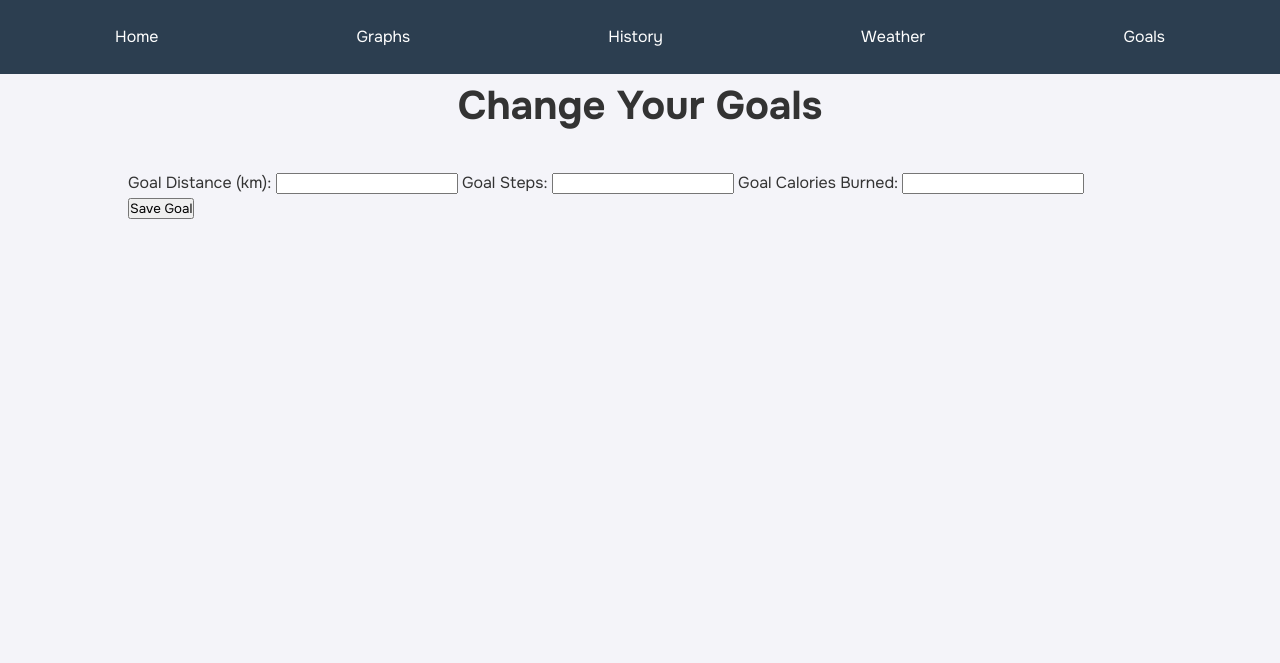
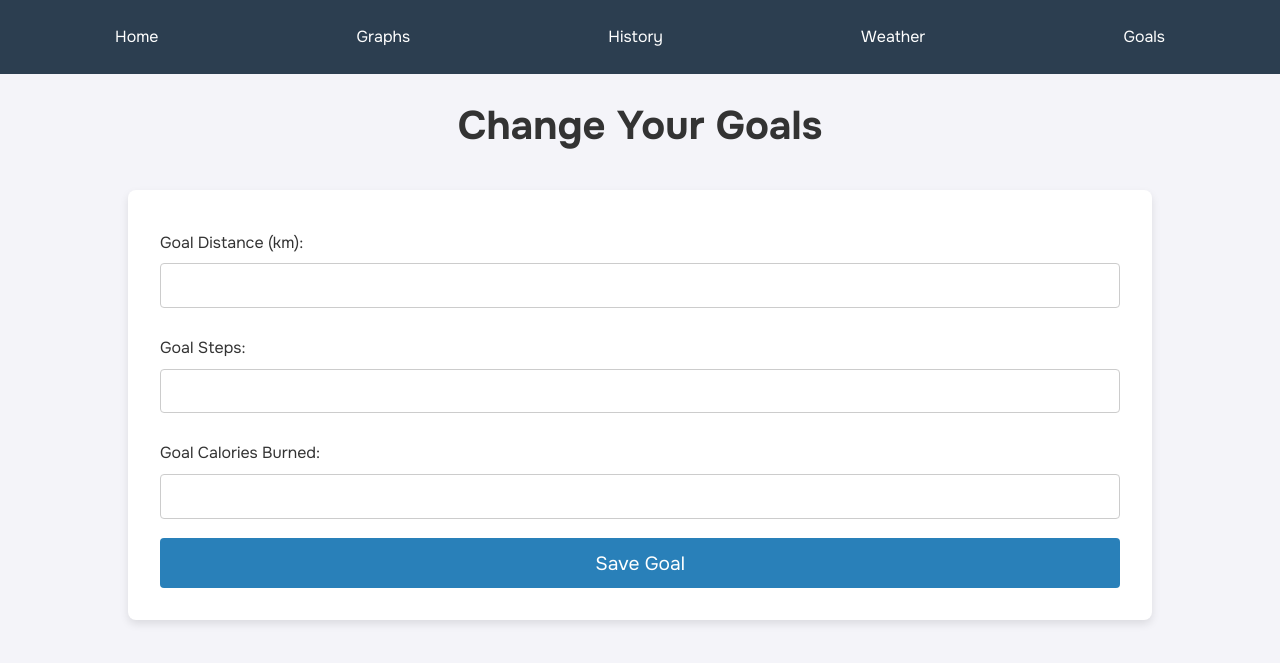
Before and after one commit to thatnoobgamer/hackabyte-submission, a Flask app: page /goals in a window 1280 px wide. Shown: the top 663 px of the page. Run offline with Flask 3, Linux system fonts and the light colour scheme.

Commit message:
made goals page look nice

```diff
--- a/static/css/styles.css
+++ b/static/css/styles.css
@@ -222,3 +222,45 @@ canvas {
   display: flex;
   float: left;
 }
+
+#goalForm {
+  background-color: white;
+  padding: 2rem;
+  border-radius: 8px;
+  box-shadow: 0 4px 8px rgba(0, 0, 0, 0.1);
+  margin-bottom: 3rem;
+}
+
+#goalForm label {
+  display: block;
+  margin: 0.5rem 0;
+}
+
+#goalForm input {
+  width: 100%;
+  padding: 0.8rem;
+  margin-bottom: 1.2rem;
+  border-radius: 4px;
+  border: 1px solid #ccc;
+}
+
+#goalForm button {
+  width: 100%;
+  padding: 0.8rem;
+  background-color: #2980b9;
+  color: white;
+  border: none;
+  border-radius: 4px;
+  cursor: pointer;
+  font-size: 1.2rem;
+}
+
+#goalForm button:hover {
+  background-color: #3498db;
+}
+
+#changegoaltitle {
+  text-align: center;
+  padding-top: 20px;
+  margin-bottom: 1rem
+}
--- a/templates/goals.html
+++ b/templates/goals.html
@@ -18,7 +18,7 @@
         <a href="/weather">Weather</a>
         <a href="/goals">Goals</a>
     </nav>
-    <h1>Change Your Goals</h1>
+    <h1 id="changegoaltitle">Change Your Goals</h1>
 
     <div class="container">
         <form id="goalForm">
```
